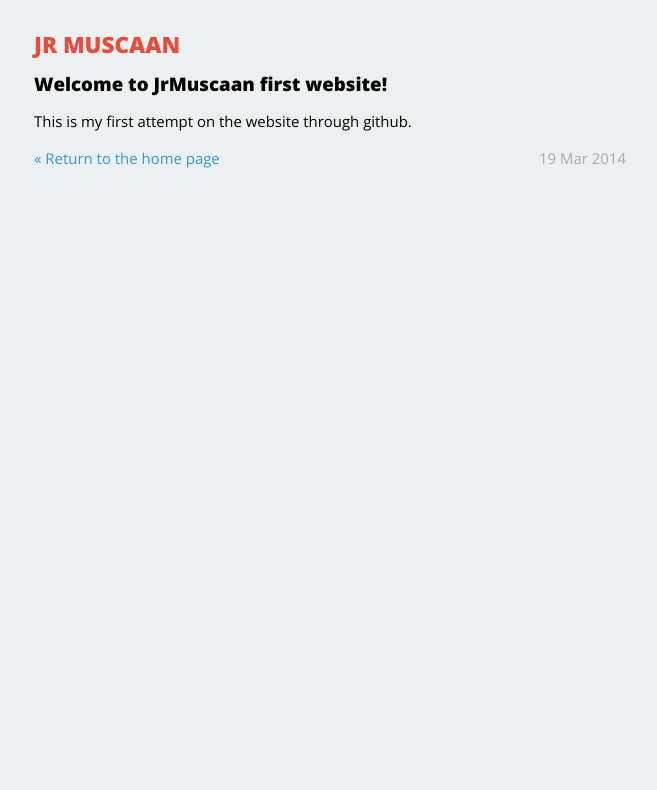
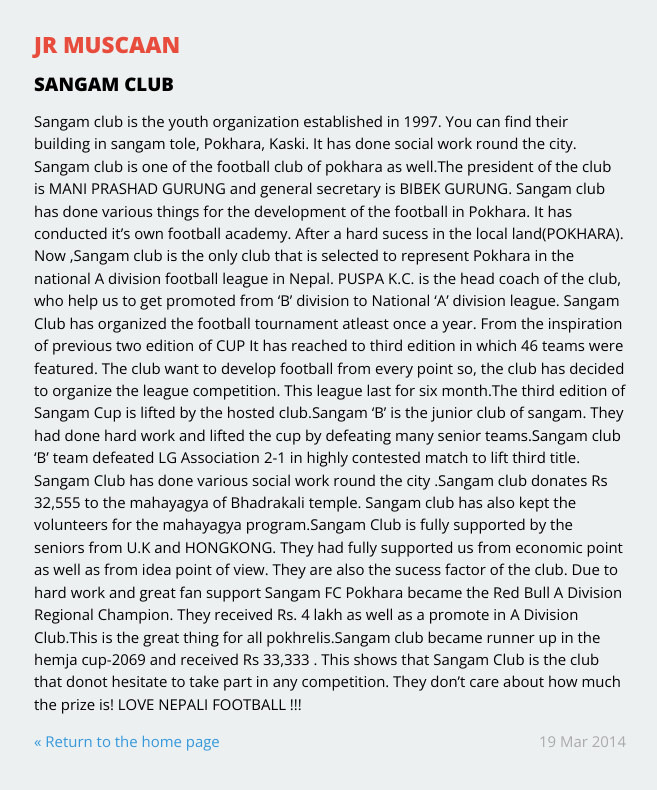
Before and after one commit to muskanlamsal/muskanlamsal.github.io, a Jekyll site: the page built from _posts/2014-03-19-welcome-to-jekyll.markdown, in a window 1280 px wide. Shown: the top 790 px of the page, without its empty margins (310-967 px from the left). Built offline with Jekyll 4.4.1, drawn with Linux system fonts in a browser that asks for light colours; Markdown is read by kramdown in place of the engine named in the settings.

Commit message:
Update 2014-03-19-welcome-to-jekyll.markdown
adding about sangam club

```diff
--- a/_posts/2014-03-19-welcome-to-jekyll.markdown
+++ b/_posts/2014-03-19-welcome-to-jekyll.markdown
@@ -1,6 +1,10 @@
 ---
 layout: post
-title: "Welcome to JrMuscaan first website!"
+title: "SANGAM CLUB"
 date: 2014-03-19 17:40:41
 ---
-This is my first attempt on the website through github.
+Sangam club is the youth organization established in 1997. You can find their building in sangam tole, Pokhara, Kaski. It has done social work round the city.  Sangam club is one of the football club of pokhara as well.The president of the club is MANI PRASHAD GURUNG and general secretary is BIBEK GURUNG. Sangam club has done various things for the development of the football in Pokhara. It has conducted it’s own football academy. After a hard sucess in the local land(POKHARA). Now ,Sangam club is the only club that is selected to represent Pokhara in the national A division football league in Nepal. PUSPA K.C. is the head coach of the club, who help us to get promoted from 'B' division to National 'A' division league.
+Sangam Club has organized the football tournament atleast once a year. From the inspiration of previous two edition of CUP It has reached to third edition in which 46 teams were featured. The club want to develop football from every point so, the club has decided to organize the league competition. This league last for six month.The third edition of Sangam Cup is lifted by the hosted club.Sangam 'B' is the junior club of sangam. They had done hard work and lifted the cup by defeating many senior teams.Sangam club 'B' team defeated LG Association 2-1 in highly contested match to lift third title.
+Sangam Club has done various social work round the city .Sangam club donates Rs 32,555 to the mahayagya of Bhadrakali temple. Sangam club has also kept the volunteers for the mahayagya program.Sangam Club is fully supported by the seniors from U.K and HONGKONG. They had fully supported us from economic point as well as from idea point of view. They are also the sucess factor of the club.
+Due to hard work and great fan support Sangam FC Pokhara became the Red Bull A Division Regional Champion. They received Rs. 4 lakh as well as a promote in A Division Club.This is the great thing for all pokhrelis.Sangam club became runner up in the hemja cup-2069 and received Rs 33,333 . This shows that Sangam Club is the club that donot hesitate to take part in any competition. They don't care about how much the prize is!
+LOVE NEPALI FOOTBALL !!!
```
